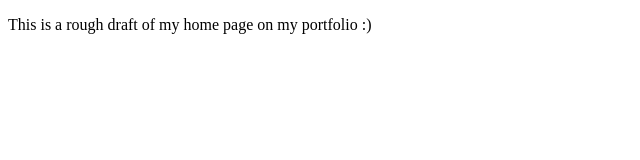
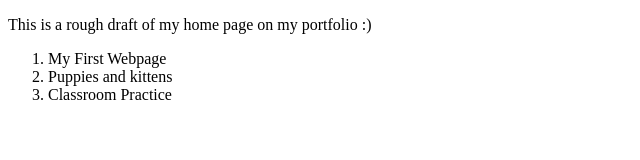
Before and after one commit to mirasha296/Intro-to-Web, a plain HTML site: page index.html in a window 1280 px wide. Shown: the whole page, without its empty margins (0-640 px from the left). Drawn offline with Linux system fonts and the light colour scheme.

Commit message:
Update index.html

```diff
--- a/index.html
+++ b/index.html
@@ -7,6 +7,10 @@
 </head>
 <body>
     <p>This is a rough draft of my home page on my portfolio :) </p>
-
+    <ol>
+        <li>My First Webpage</li>
+        <li>Puppies and kittens</li>
+        <li>Classroom Practice</li>
+    </ol>
 </body>
 </html>
```
